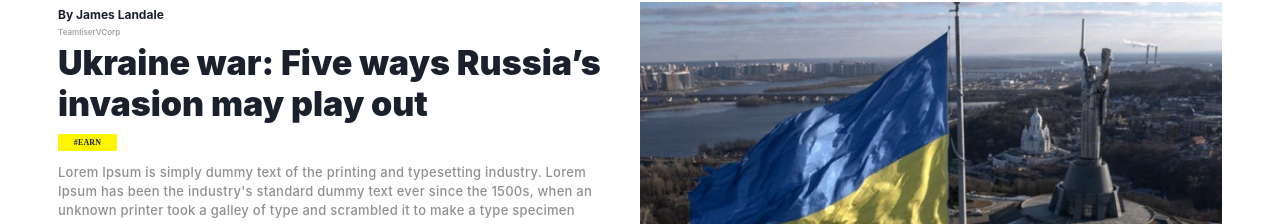
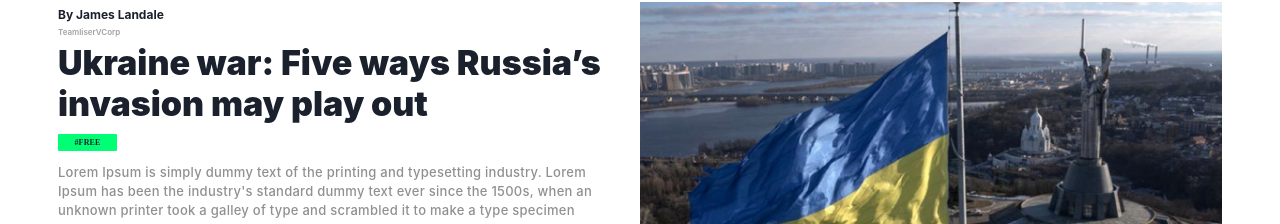
Before and after one commit to 1hoodlab/read-to-earn-frontend, a Next.js app: page / in a window 1280 px wide. Shown: the part 721-945 px from the top of the page. Built offline with nearby package versions, Linux system fonts and the light colour scheme; no server answers.

Commit message:
feat/homepage_update

```diff
--- a/src/components/RTETag/index.tsx
+++ b/src/components/RTETag/index.tsx
@@ -3,18 +3,16 @@ import styles from "@/styles/Home.module.scss";
 import { Button } from '@chakra-ui/react'
 
 type Tag = {
-    isEarn: string;
+    isEarn: boolean;
 }
 
 export default function TagEarn({ isEarn }: Tag) {
     return (
         <Button id={styles.tagEarn} background={
-            (isEarn = 'Earn') ? '#fff500' :
-                (isEarn = 'Free') ? '#00ff75' : ''
+            isEarn ? '#fff500' : '#00ff75'
         }>
             {
-                (isEarn = 'Earn') ? '#EARN' :
-                    (isEarn = 'Free') ? '#FREE' : ''
+                isEarn ? '#EARN' : '#FREE'
             }
         </Button>
     )
--- a/src/components/firstArticle/index.tsx
+++ b/src/components/firstArticle/index.tsx
@@ -31,7 +31,7 @@ export default function FirstArticle() {
                     </Text>
                     <Box background={"#F0E821"} height={18} width={158} marginTop={-5} marginLeft={-1.5}></Box>
                     <Box id={styles.firstArticle_item_earn}>
-                        <RTETag isEarn={"Earn"} />
+                        <RTETag isEarn={true} />
                     </Box>
                     <Text className={styles.firstArticle_item} id={styles.firstArticle_item_main_content}>
                         If you use the Ordinals protocol,
@@ -64,7 +64,7 @@ export default function FirstArticle() {
                     <Text className={styles.secondArticle_list_item} id={styles.team}>TeamliserVCorp</Text>
                     <Text className={styles.secondArticle_list_item} id={styles.secondArticle_item_title}>
                         Ukraine war: Five ways Russia’s invasion may play out</Text>
-                    <RTETag isEarn={"Free"} />
+                    <RTETag isEarn={false} />
                     <Text className={styles.secondArticle_list_item} id={styles.secondArticle_item_content}>
                         Lorem Ipsum is simply dummy text of the printing and typesetting industry.
                         Lorem Ipsum has been the industry's standard dummy text ever since the 1500s,
--- a/src/components/listArticle/index.tsx
+++ b/src/components/listArticle/index.tsx
@@ -19,7 +19,7 @@ export default function ListArticle() {
                     Nghiên cứu cho thấy game thủ có kỹ năng đưa ra quyết
                     định tốt hơn với hoạt động não bộ tăng cường
                 </Text>
-                <RTETag isEarn={"Earn"} />
+                <RTETag isEarn={true} />
             </Box>
             <Box className={styles.listArticle_list} marginBottom={16} marginRight={5}>
                 <Image src="/img/listArticle_img2.png" alt=""
@@ -33,7 +33,7 @@ export default function ListArticle() {
                     Dynamic avatars for legacy capture:
                     a revolution of blockchain use in the making
                 </Text>
-                <RTETag isEarn={"Earn"} />
+                <RTETag isEarn={true} />
             </Box>
             <Box className={styles.listArticle_list}>
                 <Image src="/img/listArticle_img3.png" alt=""
@@ -48,7 +48,7 @@ export default function ListArticle() {
                     Blockchain.com Shopping Assets to Fill
                     $270M Hole From Three Arrows Capital: Sources
                 </Text>
-                <RTETag isEarn={"Earn"} />
+                <RTETag isEarn={true} />
             </Box>
         </Box>
     )
```
Also changed, not shown: 1 other file (tests, documents, lock files or other folders).
